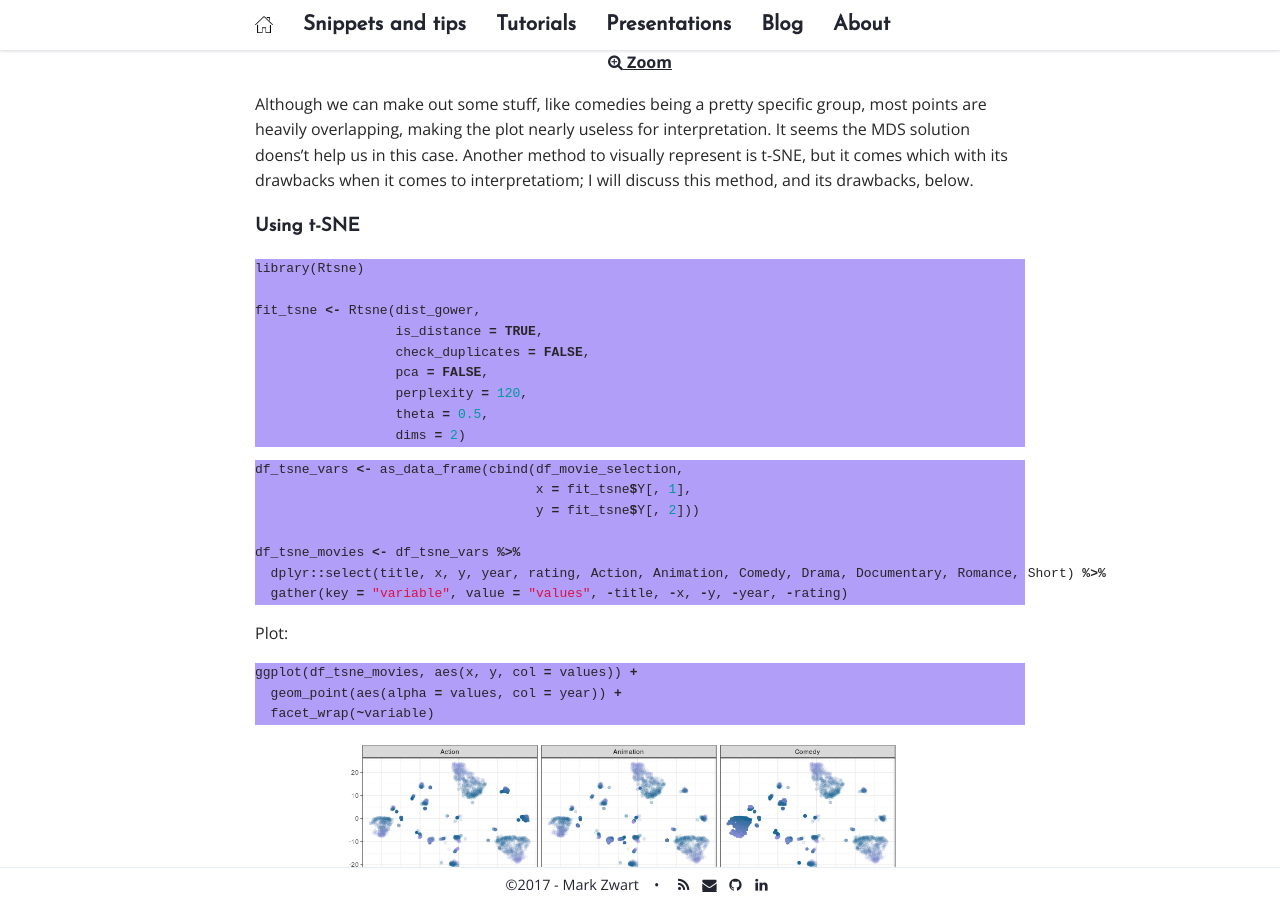
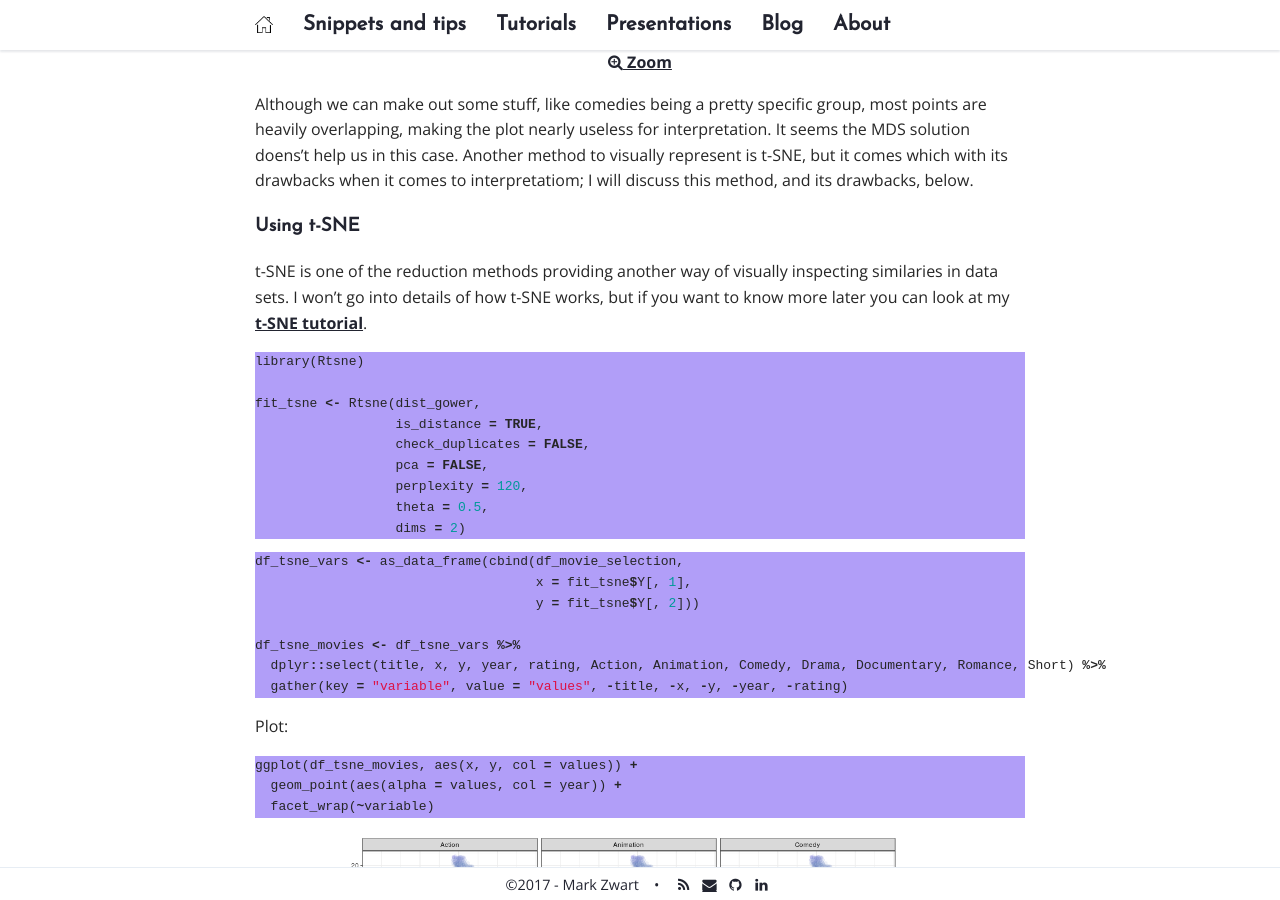
Before and after one commit to mark-me/mark-me.github.io, a Jekyll site: the page built from _pages/tutorials/distance-measures/distance-measures.md, in a window 1280 px wide and 900 px high, scrolled down 9269 px. Built offline with Jekyll 4.4.1, drawn with Linux system fonts in a browser that asks for light colours; nearby versions of some CDN libraries; comment, search, counter and statistics services are not loaded.

Commit message:
Update distance-measures.md

````diff
--- a/_pages/tutorials/distance-measures/distance-measures.md
+++ b/_pages/tutorials/distance-measures/distance-measures.md
@@ -270,6 +270,7 @@ Although we can make out some stuff, like comedies being a pretty specific group
 
 ### Using t-SNE
 
+t-SNE is one of the reduction methods providing another way of visually inspecting similaries in data sets. I won't go into details of how t-SNE works, but if you want to know more later you can look at my [t-SNE tutorial](/t-sne/).
 ```r
 library(Rtsne)
 
````
